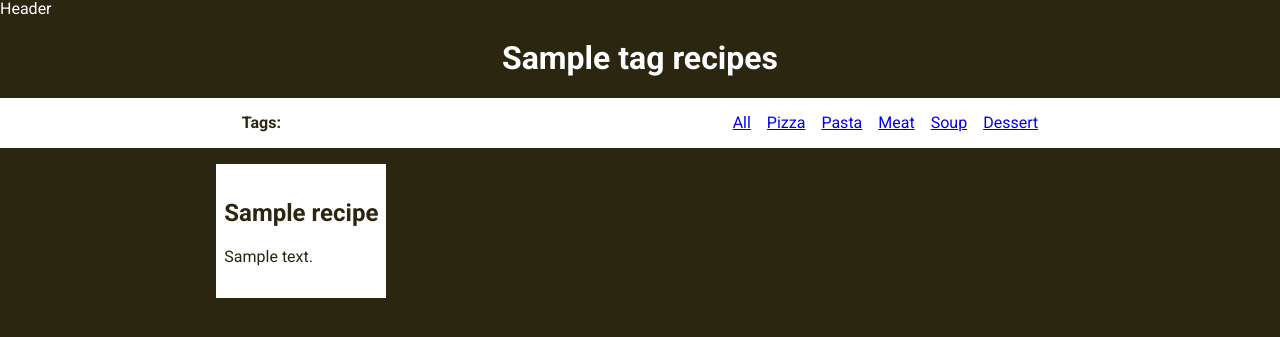
After one commit to async-devil/cvut-fel-sit-zwa-semestralka, a PHP site: template src/views/recipes.php in a window 1280 px wide. The commit adds this page. Shown: the top 337 px of the page. Run offline with PHP 8.4, Linux system fonts and the light colour scheme; the template is opened without the code that fills it: most values are stand-ins (such as "Sample title", 1, 10 or a date in 2020); data that the repository does not hold is empty.

Commit message:
feat: add recipes page

```diff
--- /dev/null
+++ b/src/public/styles/recipes-page.css
@@ -0,0 +1,71 @@
+main > h1 {
+  text-align: center;
+}
+
+.tags {
+  display: flex;
+  justify-content: space-around;
+
+  padding: 1rem;
+
+  background-color: #ffffff;
+  color: #2a260f;
+}
+
+.tags p {
+  margin: 0;
+
+  font-weight: bold;
+}
+
+.tags ul {
+  display: flex;
+  gap: 1rem;
+
+  padding: 0;
+  margin: 0;
+
+  list-style-type: none;
+}
+
+.tags ul a:hover {
+  text-decoration: underline;
+}
+
+.recipes {
+  max-width: 1000px;
+
+  display: grid;
+
+  grid-template-columns: repeat(auto-fill, minmax(300px, 1fr));
+  gap: 1rem;
+  justify-items: center;
+
+  margin: 1rem auto 0 auto;
+}
+
+.recipes .recipe {
+  position: relative;
+
+  max-width: 400px;
+
+  background-color: #ffffff;
+  color: #2a260f;
+
+  transition: background-color 0.2s ease;
+}
+
+.recipes .recipe:hover {
+  background-color: #ffffffe5;
+}
+
+.recipes .recipe > a {
+  position: absolute;
+
+  width: 100%;
+  height: 100%;
+}
+
+.recipes .recipe .wrapper {
+  padding: 1rem 0.5rem;
+}
--- /dev/null
+++ b/src/views/recipes.php
@@ -0,0 +1,46 @@
+<!DOCTYPE html>
+<html lang="en">
+
+<?php
+
+require_once __DIR__ . "/../common/Router/urlBuilder.php";
+
+use function App\urlBuilder;
+
+require_once __DIR__ . '/components/head.php';
+?>
+
+<title><?= ucfirst($tag) ?> recipes</title>
+<link rel="stylesheet" href="<?= urlBuilder($GLOBALS["PREFIX"], "public/styles/recipes-page.css") ?>">
+</head>
+
+<body>
+  <?php require_once __DIR__ . "/components/header.php"; ?>
+  <main>
+    <h1><?= ucfirst($tag) ?> recipes</h1>
+    <nav class="tags">
+      <p>Tags:</p>
+      <ul>
+        <li><a href="<?= urlBuilder($GLOBALS["PREFIX"], "recipes/catalog/all") ?>">All</a></li>
+        <li><a href="<?= urlBuilder($GLOBALS["PREFIX"], "recipes/catalog/pizza") ?>">Pizza</a></li>
+        <li><a href="<?= urlBuilder($GLOBALS["PREFIX"], "recipes/catalog/pasta") ?>">Pasta</a></li>
+        <li><a href="<?= urlBuilder($GLOBALS["PREFIX"], "recipes/catalog/meat") ?>">Meat</a></li>
+        <li><a href="<?= urlBuilder($GLOBALS["PREFIX"], "recipes/catalog/soup") ?>">Soup</a></li>
+        <li><a href="<?= urlBuilder($GLOBALS["PREFIX"], "recipes/catalog/dessert") ?>">Dessert</a></li>
+      </ul>
+    </nav>
+    <section class="recipes">
+      <?php foreach ($recipes as $recipe) : ?>
+        <article class="recipe">
+          <a href="<?= urlBuilder($GLOBALS["PREFIX"], "recipes/{$recipe["id"]}") ?>"></a>
+          <div class="wrapper">
+            <h2><?= $recipe["name"] ?></h2>
+            <p><?= $recipe["description"] ?></p>
+          </div>
+        </article>
+      <?php endforeach ?>
+    </section>
+  </main>
+</body>
+
+</html>
```
Also changed, not shown: src/common/Database/Database.php (+9 -0 lines), src/index.php (+12 -0 lines).
